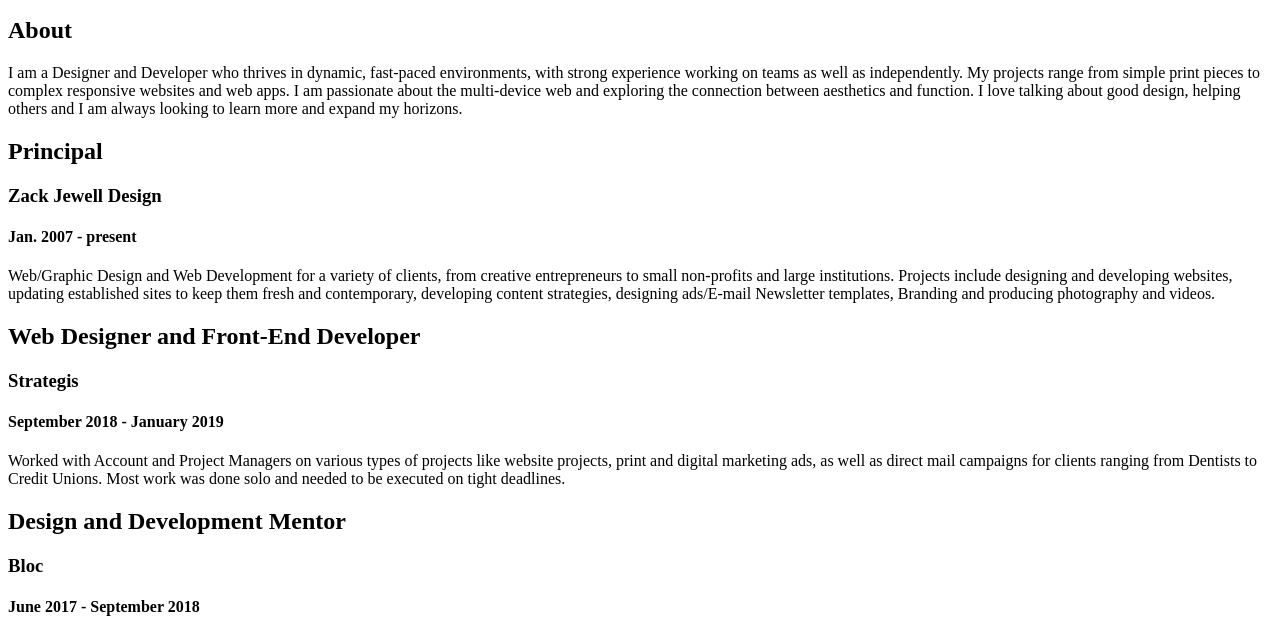
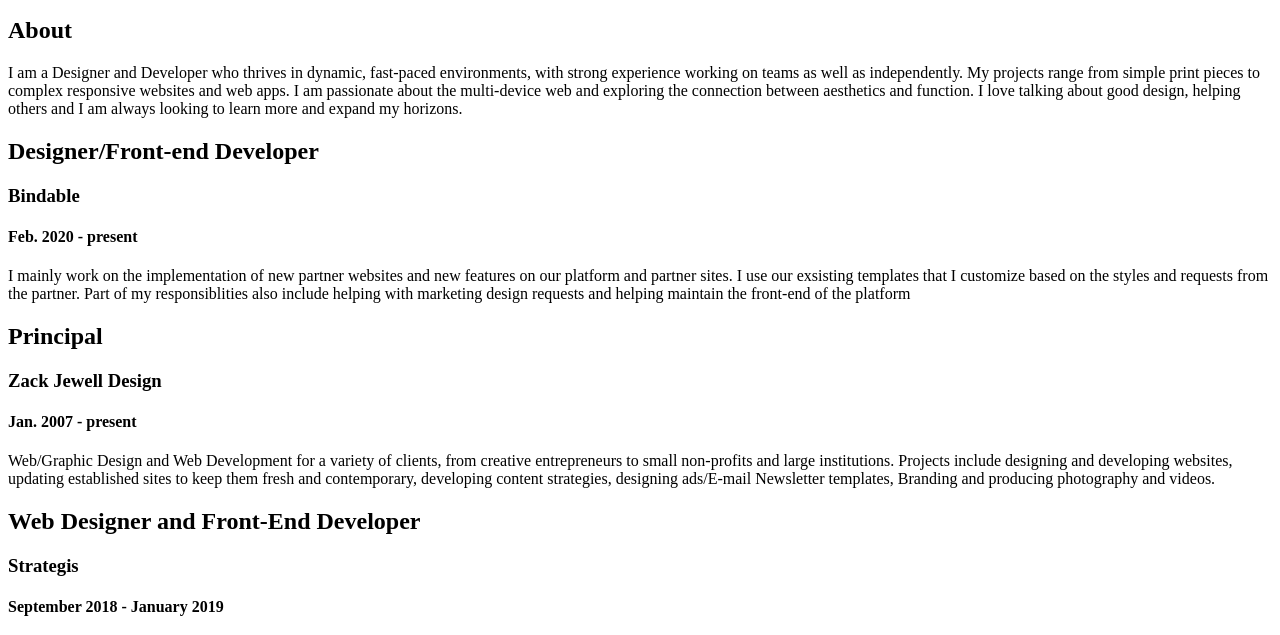
Before and after one commit to zackjewell/zjnety, an Eleventy site: page _src/resume.md in a window 1280 px wide. Shown: the part 101-736 px from the top of the page. Built offline with nearby package versions, Linux system fonts and the light colour scheme; Eleventy itself is replaced by a stand-in of ours; files that its build step writes are made by us from their sources.

Commit message:
adding bindable to job list

```diff
--- a/_src/_templates/resume.njk
+++ b/_src/_templates/resume.njk
@@ -16,7 +16,10 @@
 						<p>I am a Designer and Developer who thrives in dynamic, fast-paced environments, with strong experience working on teams as well as independently. My projects range from simple print pieces to complex responsive websites and web apps. I am passionate about the multi-device web and exploring the connection between aesthetics and function. I love talking about good design, helping others and I am always looking to learn more and expand my horizons.</p>
 					</div>
 				</section>
-
+<h2>Designer/Front-end Developer</h2>
+<h3>Bindable</h3>
+<h4>Feb. 2020 - present</h4>
+<p>I mainly work on the implementation of new partner websites and new features on our platform and partner sites. I use our exsisting templates that I customize based on the styles and requests from the partner. Part of my responsiblities also include helping with marketing design requests and helping maintain the front-end of the platform</p>
 				<section class="job">
 					<div class="resume-info">
 						<h2 class="shaded">Principal</h2>
--- a/_src/resume.md
+++ b/_src/resume.md
@@ -7,6 +7,11 @@
 
 ## About
 I am a Designer and Developer who thrives in dynamic, fast-paced environments, with strong experience working on teams as well as independently. My projects range from simple print pieces to complex responsive websites and web apps. I am passionate about the multi-device web and exploring the connection between aesthetics and function. I love talking about good design, helping others and I am always looking to learn more and expand my horizons.
+
+## Designer/Front-end Developer
+### Bindable
+#### Feb. 2020 - present
+I mainly work on the implementation of new partner websites and new features on our platform and partner sites. I use our exsisting templates that I customize based on the styles and requests from the partner. Part of my responsiblities also include helping with marketing design requests and helping maintain the front-end of the platform
 
 ## Principal
 ### Zack Jewell Design
```
